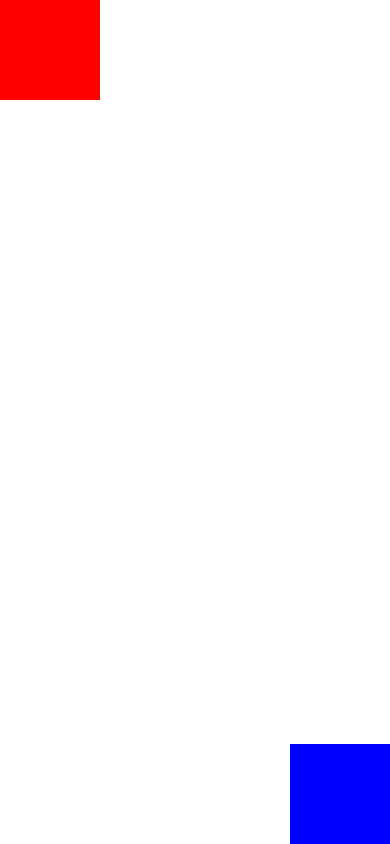
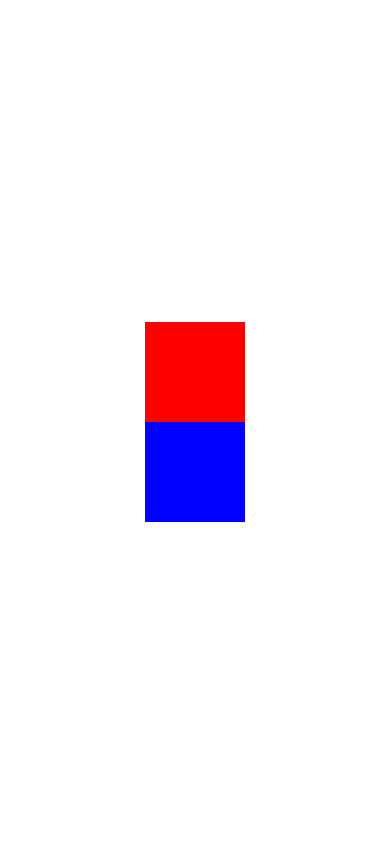
Before and after one commit to NurAnnisa01/105841106021-Annisa-labweb, a React Native app: screen / in a window 390 px wide. Built offline with nearby package versions, Linux system fonts and the light colour scheme.

Commit message:
box view

```diff
--- a/App.js
+++ b/App.js
@@ -3,36 +3,31 @@ import React from 'react'
 
 const App = () => {
   return (
+
     <View style = {{
       flex: 1,
-    }}>
-    <View style = {{
-      flex: 1,
-      justifyContent: 'flex-start',
-      alignItems: 'flex-start'
+      justifyContent: 'center',
+      alignItems: 'center'
       }}>
     <View style={{
       width:100,
       height: 100,
-  backgroundColor: 'red'
+      backgroundColor: 'red',
+      alignSelf:'center'
       }}></View>
 
-    </View>
-    <View style = {{
-      flex: 1,
-      justifyContent: 'flex-end',
-      alignItems: 'flex-end'
-      }}>
     <View style={{
       width:100,
       height: 100,
-  backgroundColor: 'blue'
-  }}></View>
+      backgroundColor: 'blue',
+      alignSelf:'center'
 
-    </View>
+      }}>
+
       </View>
 
 
+    </View>
 
   )
 }
```
Lines whose indentation alone changed are shown as unchanged.
